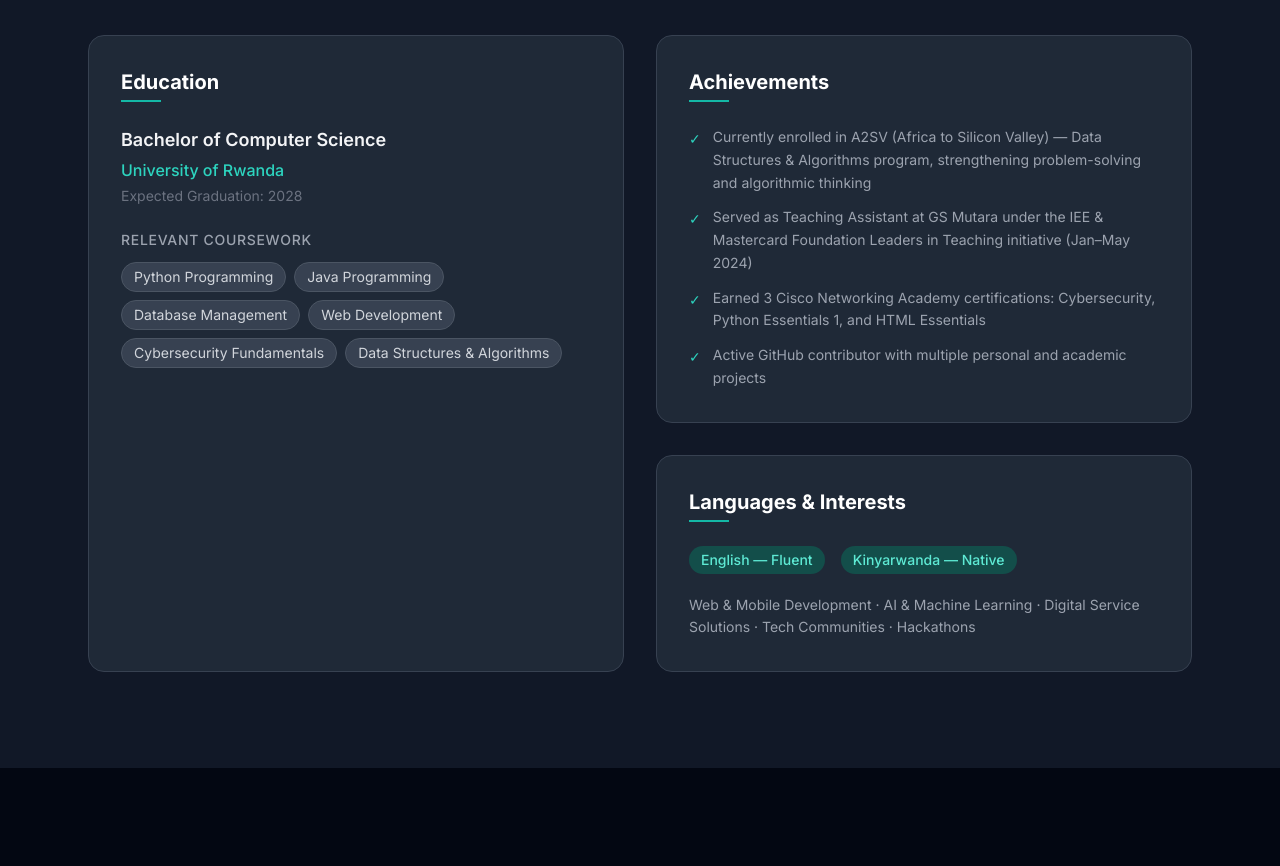
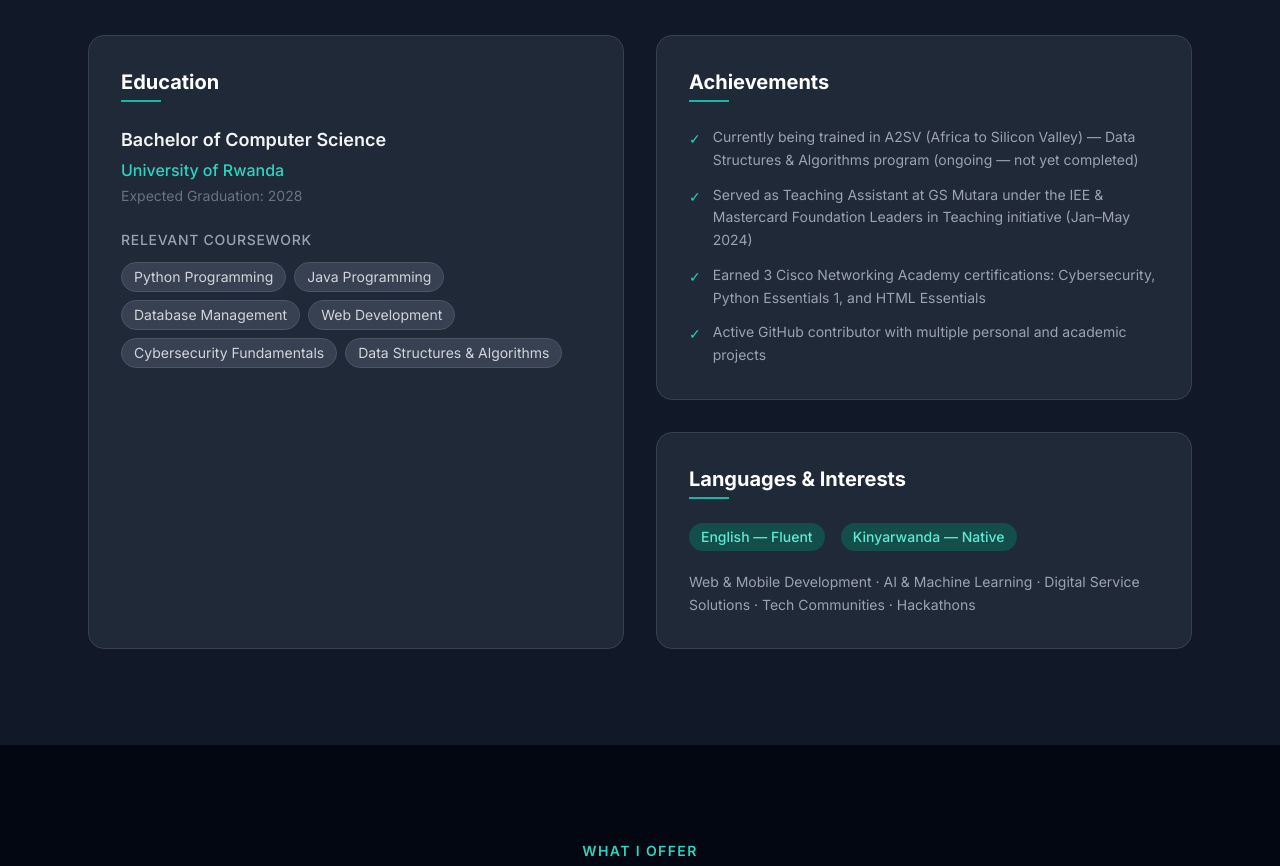
Before and after one commit to Tech2024ish/portfolio, a React (Vite) app in the folder frontend/: page / in a window 1280 px wide. Shown: the part 1120-1986 px from the top of the page. Built offline with nearby package versions, Linux system fonts and the light colour scheme; no server answers.

Commit message:
Clarify A2SV training is ongoing in all 3 languages

```diff
--- a/frontend/src/translations.js
+++ b/frontend/src/translations.js
@@ -48,7 +48,7 @@ export const translations = {
       ],
       achievementsTitle: "Achievements",
       achievements: [
-        "Currently enrolled in A2SV (Africa to Silicon Valley) — Data Structures & Algorithms program, strengthening problem-solving and algorithmic thinking",
+        "Currently being trained in A2SV (Africa to Silicon Valley) — Data Structures & Algorithms program (ongoing — not yet completed)",
         "Served as Teaching Assistant at GS Mutara under the IEE & Mastercard Foundation Leaders in Teaching initiative (Jan–May 2024)",
         "Earned 3 Cisco Networking Academy certifications: Cybersecurity, Python Essentials 1, and HTML Essentials",
         "Active GitHub contributor with multiple personal and academic projects",
@@ -172,7 +172,7 @@ export const translations = {
       ],
       achievementsTitle: "Réalisations",
       achievements: [
-        "Actuellement inscrit au programme A2SV (Africa to Silicon Valley) — Structures de Données & Algorithmes",
+        "En cours de formation au programme A2SV (Africa to Silicon Valley) — Structures de Données & Algorithmes (en cours — non encore terminé)",
         "Assistant d'enseignement à GS Mutara dans le cadre de l'initiative IEE & Mastercard Foundation Leaders in Teaching (Jan–Mai 2024)",
         "3 certifications Cisco Networking Academy obtenues : Cybersécurité, Python Essentials 1 et HTML Essentials",
         "Contributeur actif sur GitHub avec plusieurs projets personnels et académiques",
@@ -287,7 +287,7 @@ export const translations = {
       ],
       achievementsTitle: "Intsinzi",
       achievements: [
-        "Witabira porogaramu ya A2SV (Africa to Silicon Valley) — Data Structures & Algorithms",
+        "Aracyahugurwa muri porogaramu ya A2SV (Africa to Silicon Valley) — Data Structures & Algorithms (irakomeje — ntirararangira)",
         "Yakoze nk'Umufasha w'Umwarimu muri GS Mutara mu rwego rwa IEE & Mastercard Foundation Leaders in Teaching (Mutarama–Gicurasi 2024)",
         "Yabonye impamyabumenyi 3 za Cisco Networking Academy: Cyber Security, Python Essentials 1 na HTML Essentials",
         "Umufatanyabikorwa wa GitHub uharanira imishinga y'ubwoko bwinshi",
```
